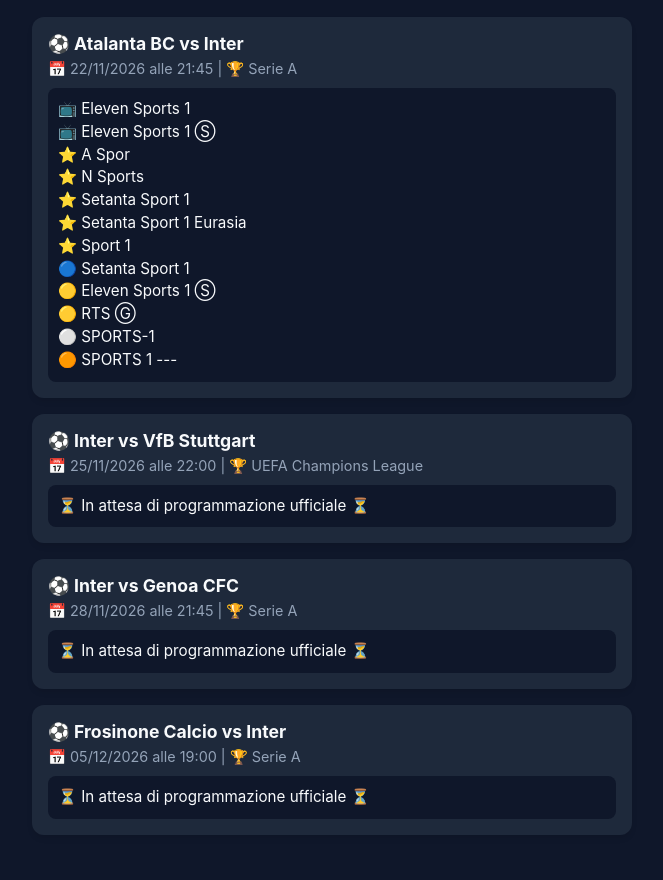
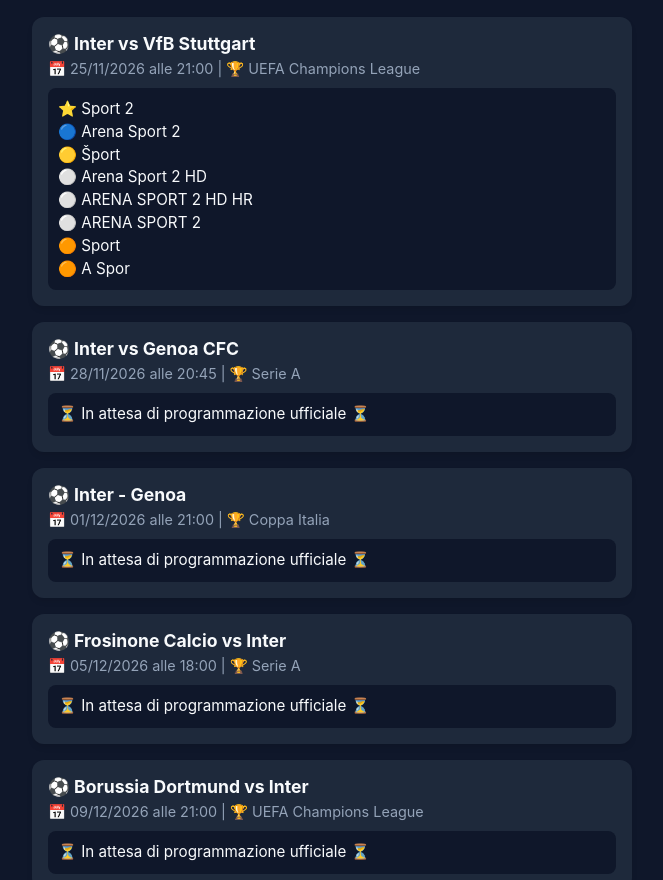
Before and after one commit to Sgrufy/Inter-calendar-bot, a plain HTML site: page index.html in a window 1280 px wide. Shown: the part 68-948 px from the top of the page, without its empty margins (308-971 px from the left). Drawn offline with Linux system fonts and the light colour scheme.

Commit message:
Aggiornamento automatico calendario e palinsesto Inter

```diff
--- a/index.html
+++ b/index.html
@@ -20,37 +20,45 @@
         <h1>📺 Palinsesto INTER</h1>
 
         <div class="match-card">
-            <div class="match-title">⚽ Atalanta BC vs Inter</div>
-            <div class="match-date">📅 22/11/2026 alle 21:45 | 🏆 Serie A</div>
-            <div class="channels">📺 Eleven Sports 1
-📺 Eleven Sports 1 Ⓢ
-⭐ A Spor
-⭐ N Sports
-⭐ Setanta Sport 1
-⭐ Setanta Sport 1 Eurasia
-⭐ Sport 1
-🔵 Setanta Sport 1
-🟡 Eleven Sports 1 Ⓢ
-🟡 RTS Ⓖ
-⚪ SPORTS-1
-🟠 SPORTS 1 ---</div>
+            <div class="match-title">⚽ Inter vs VfB Stuttgart</div>
+            <div class="match-date">📅 25/11/2026 alle 21:00 | 🏆 UEFA Champions League</div>
+            <div class="channels">⭐ Sport 2
+🔵 Arena Sport 2
+🟡 Šport
+⚪ Arena Sport 2 HD
+⚪ ARENA SPORT 2 HD HR
+⚪ ARENA SPORT 2
+🟠 Sport
+🟠 A Spor</div>
         </div>
 
         <div class="match-card">
-            <div class="match-title">⚽ Inter vs VfB Stuttgart</div>
-            <div class="match-date">📅 25/11/2026 alle 22:00 | 🏆 UEFA Champions League</div>
+            <div class="match-title">⚽ Inter vs Genoa CFC</div>
+            <div class="match-date">📅 28/11/2026 alle 20:45 | 🏆 Serie A</div>
             <div class="channels">⏳ In attesa di programmazione ufficiale ⏳</div>
         </div>
 
         <div class="match-card">
-            <div class="match-title">⚽ Inter vs Genoa CFC</div>
-            <div class="match-date">📅 28/11/2026 alle 21:45 | 🏆 Serie A</div>
+            <div class="match-title">⚽ Inter - Genoa</div>
+            <div class="match-date">📅 01/12/2026 alle 21:00 | 🏆 Coppa Italia</div>
             <div class="channels">⏳ In attesa di programmazione ufficiale ⏳</div>
         </div>
 
         <div class="match-card">
             <div class="match-title">⚽ Frosinone Calcio vs Inter</div>
-            <div class="match-date">📅 05/12/2026 alle 19:00 | 🏆 Serie A</div>
+            <div class="match-date">📅 05/12/2026 alle 18:00 | 🏆 Serie A</div>
+            <div class="channels">⏳ In attesa di programmazione ufficiale ⏳</div>
+        </div>
+
+        <div class="match-card">
+            <div class="match-title">⚽ Borussia Dortmund vs Inter</div>
+            <div class="match-date">📅 09/12/2026 alle 21:00 | 🏆 UEFA Champions League</div>
+            <div class="channels">⏳ In attesa di programmazione ufficiale ⏳</div>
+        </div>
+
+        <div class="match-card">
+            <div class="match-title">⚽ Inter vs Torino FC</div>
+            <div class="match-date">📅 13/12/2026 alle 15:00 | 🏆 Serie A</div>
             <div class="channels">⏳ In attesa di programmazione ufficiale ⏳</div>
         </div>
 
```
Also changed, not shown: 1 other file.
